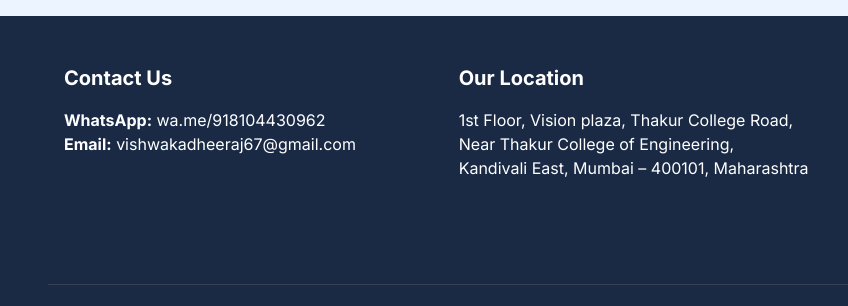
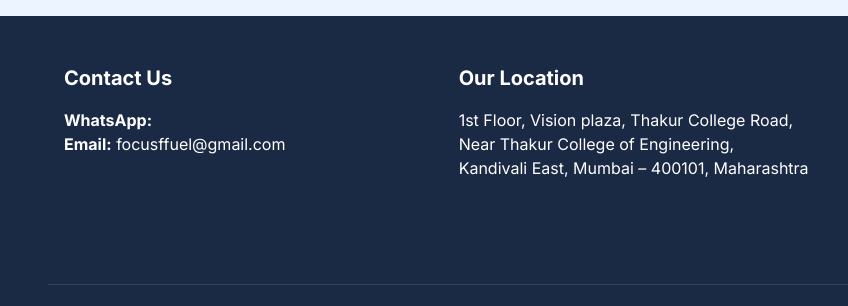
Before and after one commit to Dheerajvishwakarma2004/FocusFuel, a plain HTML site: page index.html in a window 1280 px wide. Shown: the part 4853-5159 px from the top of the page, 0-848 px from the left. Drawn offline with nearby package versions, Linux system fonts and the light colour scheme; grey boxes are pictures that could not be loaded.

Commit message:
remove personal ino

```diff
--- a/index.html
+++ b/index.html
@@ -320,8 +320,8 @@
             <!-- Contact Details -->
             <div>
                 <h3 class="text-xl font-bold mb-4">Contact Us</h3>
-                <p><strong>WhatsApp:</strong> <a href="https://wa.me/918104430962" target="_blank" class="hover:text-blue-300">wa.me/918104430962</a></p>
-                <p><strong>Email:</strong> <a href="mailto:vishwakadheeraj67@gmail.com" class="hover:text-blue-300">vishwakadheeraj67@gmail.com</a></p>
+                <p><strong>WhatsApp:</strong> <a href="https://wa.me/91" target="_blank" class="hover:text-blue-300"></a></p>
+                <p><strong>Email:</strong> <a href="mailto:vishwakadheeraj67@gmail.com" class="hover:text-blue-300">focusffuel@gmail.com</a></p>
             </div>
 
             <!-- Location -->
```
